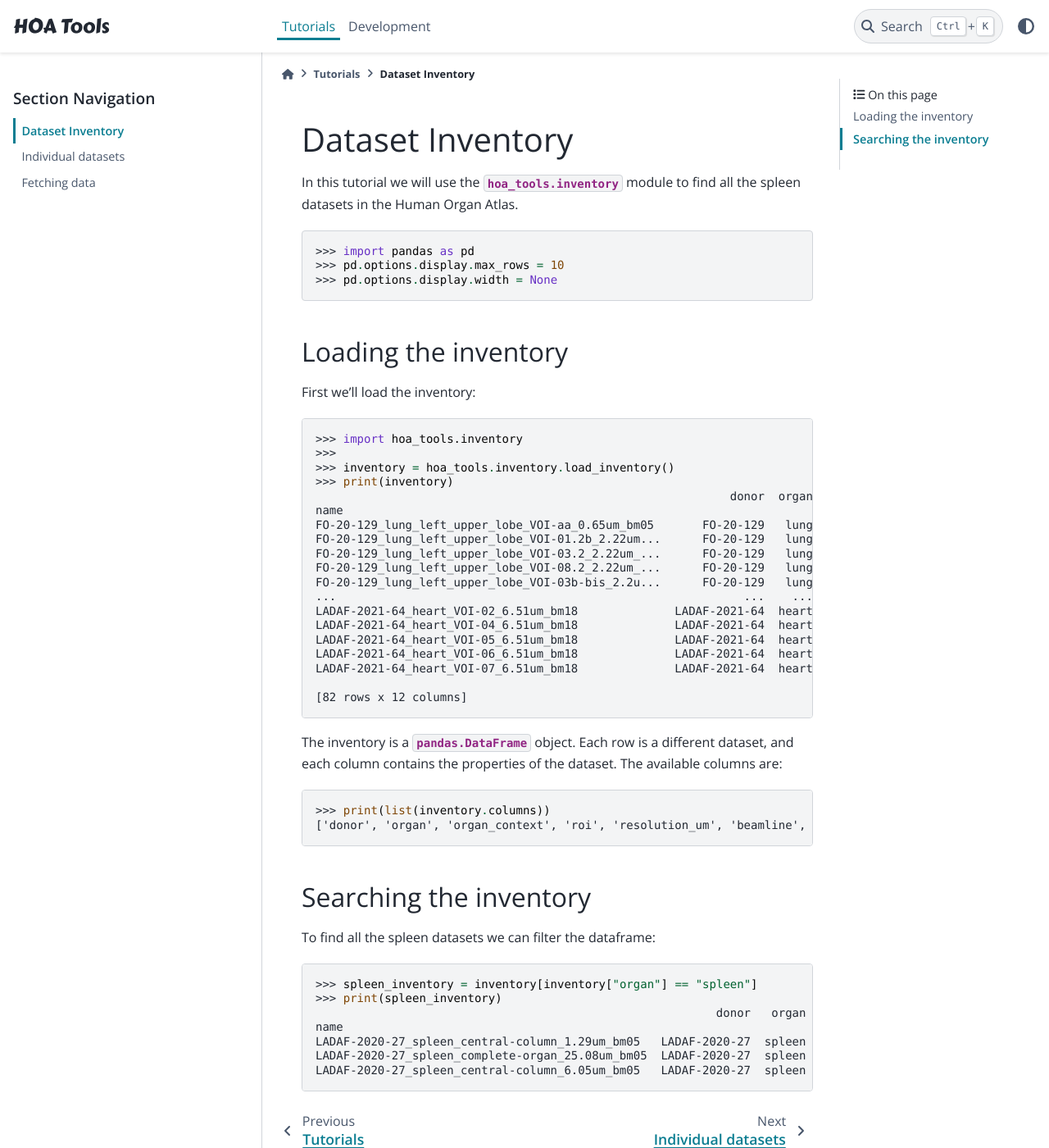
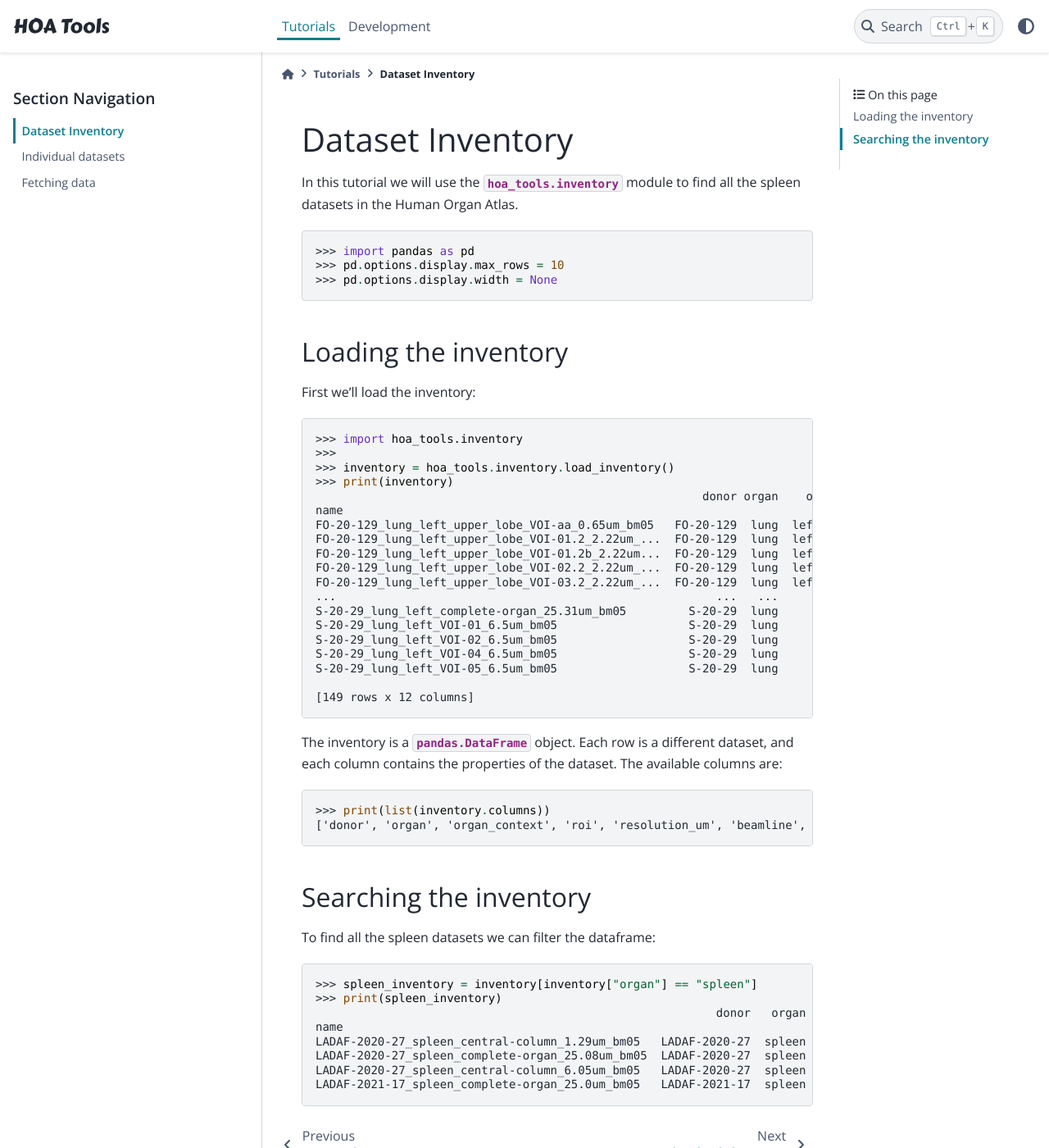
Before and after one commit to HumanOrganAtlas/hoa-tools, a Sphinx documentation site: the page built from docs/tutorials/inventory.rst, in a window 1280 px wide and 1400 px high. Shown: the whole window at 82% size. Built offline with Sphinx 7.4.7 and the PyData theme 0.15.4, drawn with Linux system fonts in a browser that asks for light colours; the version number could not be read and is left out.

Commit message:
Update doctests

```diff
--- a/docs/tutorials/dataset.rst
+++ b/docs/tutorials/dataset.rst
@@ -21,6 +21,7 @@ First, lets print all the spleen datasets available from the inventory::
     LADAF-2020-27_spleen_central-column_1.29um_bm05   LADAF-2020-27  spleen                central-column           1.29         5  3823  3823  10982         27852          30408            321.011086
     LADAF-2020-27_spleen_complete-organ_25.08um_bm05  LADAF-2020-27  spleen                complete-organ          25.08         5  2919  2151   1900         28069          33269             23.859322
     LADAF-2020-27_spleen_central-column_6.05um_bm05   LADAF-2020-27  spleen                central-column           6.05         5  3791  3791   7540          4139           7143            216.724949
+    LADAF-2021-17_spleen_complete-organ_25.0um_bm05   LADAF-2021-17  spleen                complete-organ          25.00         5  3521  2352   4798         14608          38970             79.468238
 
 We can see that three datasets are available. They are from the same organ, with one being the full
 organ dataset and two being high resolution region of interest datasets. Lets get the full organ
--- a/docs/tutorials/inventory.rst
+++ b/docs/tutorials/inventory.rst
@@ -16,21 +16,21 @@ First we'll load the inventory::
     >>>
     >>> inventory = hoa_tools.inventory.load_inventory()
     >>> print(inventory)
-                                                                donor  organ    organ_context          roi  resolution_um  beamline    nx    ny     nz  contrast_low  contrast_high  size_gb_uncompressed
+                                                            donor organ    organ_context             roi  resolution_um  beamline    nx    ny     nz  contrast_low  contrast_high  size_gb_uncompressed
     name
-    FO-20-129_lung_left_upper_lobe_VOI-aa_0.65um_bm05       FO-20-129   lung  left_upper_lobe       VOI-aa           0.65         5  3794  3794   7626         15545          22743            219.543938
-    FO-20-129_lung_left_upper_lobe_VOI-01.2b_2.22um...      FO-20-129   lung  left_upper_lobe    VOI-01.2b           2.22         5  3845  3845  50838         17480          36263           1503.180526
-    FO-20-129_lung_left_upper_lobe_VOI-03.2_2.22um_...      FO-20-129   lung  left_upper_lobe     VOI-03.2           2.22         5  3848  3848  20119          8950          21600            595.808251
-    FO-20-129_lung_left_upper_lobe_VOI-08.2_2.22um_...      FO-20-129   lung  left_upper_lobe     VOI-08.2           2.22         5  3843  3843   7466          4058           8465            220.525467
-    FO-20-129_lung_left_upper_lobe_VOI-03b-bis_2.2u...      FO-20-129   lung  left_upper_lobe  VOI-03b-bis           2.20         5  3703  3703   7281         10655          34421            199.677187
-    ...                                                           ...    ...              ...          ...            ...       ...   ...   ...    ...           ...            ...                   ...
-    LADAF-2021-64_heart_VOI-02_6.51um_bm18              LADAF-2021-64  heart                        VOI-02           6.51        18  3836  3836   5227          2303           3680            153.829523
-    LADAF-2021-64_heart_VOI-04_6.51um_bm18              LADAF-2021-64  heart                        VOI-04           6.51        18  3839  3839   6761          5148          10233            199.286168
-    LADAF-2021-64_heart_VOI-05_6.51um_bm18              LADAF-2021-64  heart                        VOI-05           6.51        18  3839  3839   8295         19545          42582            244.502109
-    LADAF-2021-64_heart_VOI-06_6.51um_bm18              LADAF-2021-64  heart                        VOI-06           6.51        18  3837  3837   9062          1960           4024            266.831841
-    LADAF-2021-64_heart_VOI-07_6.51um_bm18              LADAF-2021-64  heart                        VOI-07           6.51        18  3837  3837  14425          4105           9311            424.746116
+    FO-20-129_lung_left_upper_lobe_VOI-aa_0.65um_bm05   FO-20-129  lung  left_upper_lobe          VOI-aa           0.65         5  3794  3794   7626         15545          22743            219.543938
+    FO-20-129_lung_left_upper_lobe_VOI-01.2_2.22um_...  FO-20-129  lung  left_upper_lobe        VOI-01.2           2.22         5  3853  3853   5296         14609          47690            157.244691
+    FO-20-129_lung_left_upper_lobe_VOI-01.2b_2.22um...  FO-20-129  lung  left_upper_lobe       VOI-01.2b           2.22         5  3845  3845  50838         17480          36263           1503.180526
+    FO-20-129_lung_left_upper_lobe_VOI-02.2_2.22um_...  FO-20-129  lung  left_upper_lobe        VOI-02.2           2.22         5  3848  3848  16505         12837          31615            488.782503
+    FO-20-129_lung_left_upper_lobe_VOI-03.2_2.22um_...  FO-20-129  lung  left_upper_lobe        VOI-03.2           2.22         5  3848  3848  20119          8950          21600            595.808251
+    ...                                                       ...   ...              ...             ...            ...       ...   ...   ...    ...           ...            ...                   ...
+    S-20-29_lung_left_complete-organ_25.31um_bm05         S-20-29  lung             left  complete-organ          25.31         5  3814  5350   6391         17445          19828            260.815432
+    S-20-29_lung_left_VOI-01_6.5um_bm05                   S-20-29  lung             left          VOI-01           6.50         5  3838  3838  20756          2967           7876            611.481889
+    S-20-29_lung_left_VOI-02_6.5um_bm05                   S-20-29  lung             left          VOI-02           6.50         5  3838  3838  10586          4910           9132            311.868726
+    S-20-29_lung_left_VOI-04_6.5um_bm05                   S-20-29  lung             left          VOI-04           6.50         5  3835  3835   8890          3573           8607            261.494461
+    S-20-29_lung_left_VOI-05_6.5um_bm05                   S-20-29  lung             left          VOI-05           6.50         5  3833  3833  20077          4620           8124            589.938111
     <BLANKLINE>
-    [82 rows x 12 columns]
+    [149 rows x 12 columns]
 
 The inventory is a `pandas.DataFrame` object. Each row is a different dataset, and each column
 contains the properties of the dataset. The available columns are::
@@ -50,3 +50,4 @@ To find all the spleen datasets we can filter the dataframe::
     LADAF-2020-27_spleen_central-column_1.29um_bm05   LADAF-2020-27  spleen                central-column           1.29         5  3823  3823  10982         27852          30408            321.011086
     LADAF-2020-27_spleen_complete-organ_25.08um_bm05  LADAF-2020-27  spleen                complete-organ          25.08         5  2919  2151   1900         28069          33269             23.859322
     LADAF-2020-27_spleen_central-column_6.05um_bm05   LADAF-2020-27  spleen                central-column           6.05         5  3791  3791   7540          4139           7143            216.724949
+    LADAF-2021-17_spleen_complete-organ_25.0um_bm05   LADAF-2021-17  spleen                complete-organ          25.00         5  3521  2352   4798         14608          38970             79.468238
```
